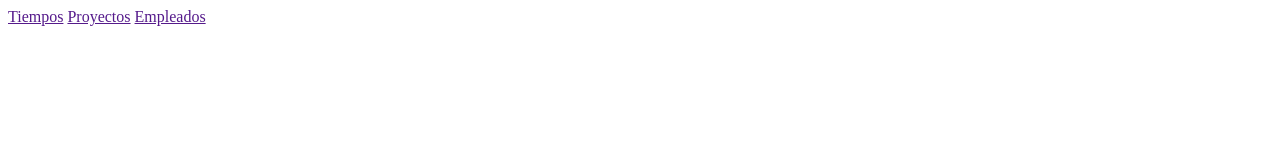
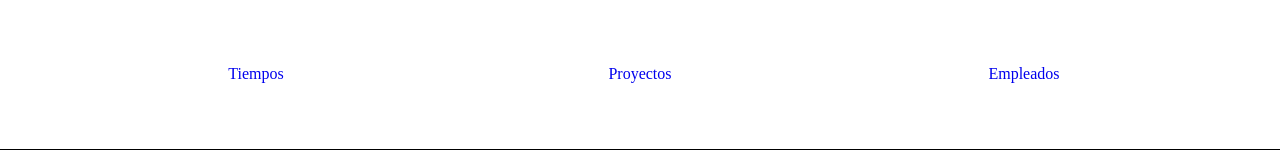
Before and after one commit to Edwinmamu/ProblematicaJS, a plain HTML site: page index.html in a window 1280 px wide. Drawn offline with Linux system fonts and the light colour scheme.

Commit message:
se implementa pequeña  animacion al home

```diff
--- a/index.html
+++ b/index.html
@@ -5,19 +5,22 @@
     <meta charset="UTF-8">
     <meta name="viewport" content="width=device-width, initial-scale=1.0">
     <title>AppGestionTiempos</title>
+    <link rel="stylesheet" href="/view/css/style.css">
 
 </head>
 
 <body>
-    <header>
+    <header class="encabezado">
         <nav>
-            <a href="">Tiempos</a>
-            <a href="">Proyectos</a>
-            <a href="">Empleados</a>
+            <a href="/view/pages/viewTiempos.html">Tiempos</a>
+            <a href="/view/pages/viewProyectos.html">Proyectos</a>
+            <a href="/view/pages/viewEmpleados.html">Empleados</a>
         </nav>
     </header>
 
-    <main></main>
+    <main calss="contenido">
+
+    </main>
 
 
     <script src="/js/validator.js"></script>
--- a/view/css/style.css
+++ b/view/css/style.css
@@ -0,0 +1,65 @@
+* {
+    box-sizing: border-box;
+    margin: 0;
+    padding: 0;
+}
+
+body {
+    width: 100%;
+    height: 100vh;
+}
+
+.encabezado,
+.encabezado nav {
+    width: 100%;
+    height: 150px;
+    display: flex;
+    justify-content: center;
+    align-items: center;
+    border-bottom: solid 1px black;
+
+}
+
+.encabezado nav {
+    justify-content: space-evenly;
+}
+
+.encabezado nav a {
+    text-decoration: none;
+    width: 20%;
+    height: 30px;
+    display: flex;
+    justify-content: center;
+    position: relative;
+    align-items: center;
+    transition: ease 1s;
+}
+
+.encabezado nav a::after,
+.encabezado nav a::before {
+
+    position: absolute;
+    content: '';
+    width: 0%;
+    height: 2px;
+    background-color: black;
+    transition: ease 1s;
+
+}
+.encabezado nav a::before {
+left: 0;
+bottom: 0;
+
+background-color: blue;
+}
+
+.encabezado nav a::after {
+    right: 0;
+    top: 0;
+    background-color: brown;
+}
+.encabezado nav a:hover::after,
+.encabezado nav a:hover::before {
+    width: 100%;
+
+}
```
Also changed, not shown: view/pages/viewTiempos.html (+11 -0 lines).
